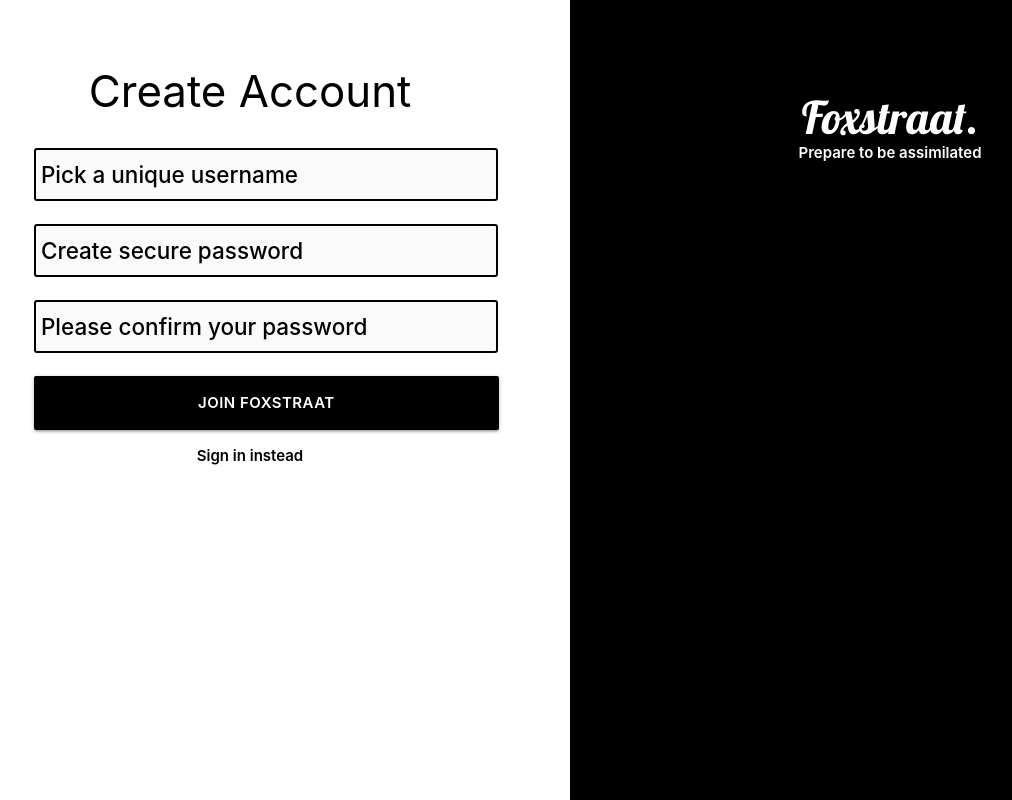
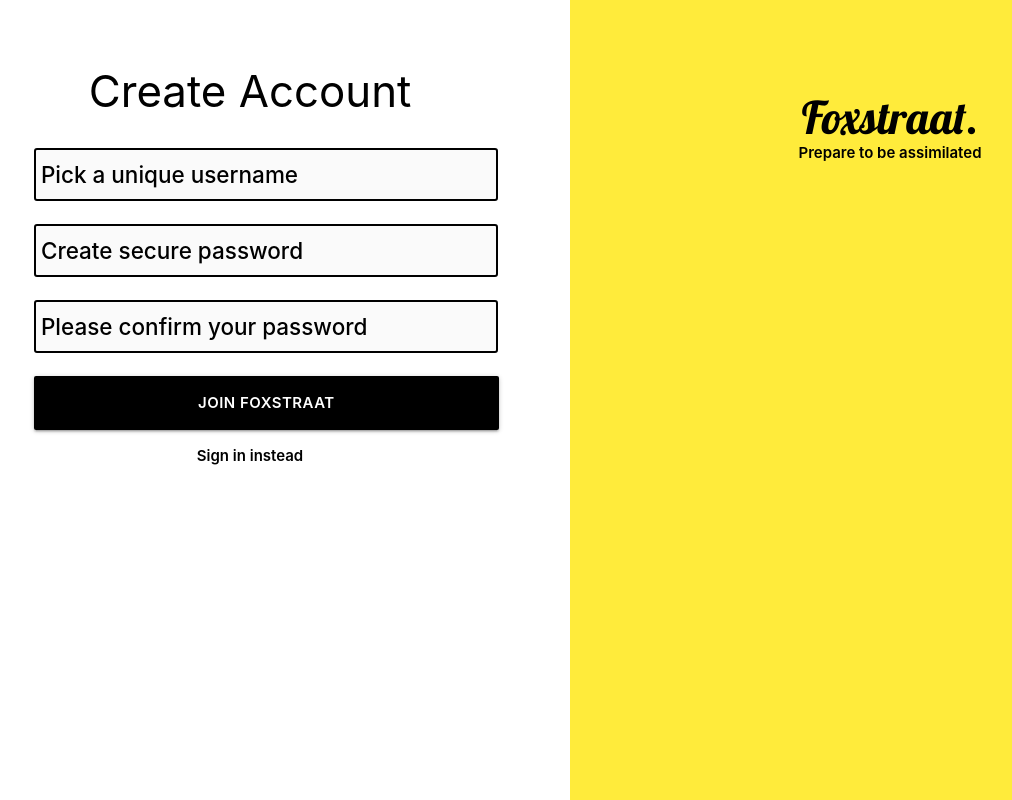
Before and after one commit to KeloDraken/foxstraat, a Django app: page /u/register/ in a window 1280 px wide. Shown: the whole page, without its empty margins (70-1082 px from the left). Run offline with Django 3.2, Linux system fonts and the light colour scheme; parts of the project's set-up code (start-up, migrations or seed data) failed here and were passed over.

Commit message:
Change authentication screen's panel colours

```diff
--- a/templates/views/auth/login_form.html
+++ b/templates/views/auth/login_form.html
@@ -40,12 +40,12 @@
             </div>
         </div>
     </div>
-    <div class="col s6 form-side">
+    <div class="col s6 brown lighten-2 form-side">
         <div class="center branding">
             <h3 title="Foxstraat" class="logo">
-                <a class="white-text" href="/">Foxstraat.</a>
+                <a class="black-text" href="/">Foxstraat.</a>
             </h3>
-            <p class="white-text slogan">Prepare to be assimilated</p>
+            <p class="black-text slogan">Prepare to be assimilated</p>
         </div>
     </div>
 </div>
--- a/templates/views/auth/registration_form.html
+++ b/templates/views/auth/registration_form.html
@@ -24,12 +24,12 @@
 
         </div>
     </div>
-    <div class="col s6 form-side">
+    <div class="col s6 yellow bla form-side">
         <div class="center branding">
             <h3 title="Foxstraat" class="logo">
-                <a class="white-text" href="/">Foxstraat.</a>
+                <a class="black-text" href="/">Foxstraat.</a>
             </h3>
-            <p class="white-text slogan">Prepare to be assimilated</p>
+            <p class="black-text slogan">Prepare to be assimilated</p>
         </div>
     </div>
 </div>
```
Also changed, not shown: templates/index.html (+5 -3 lines).
